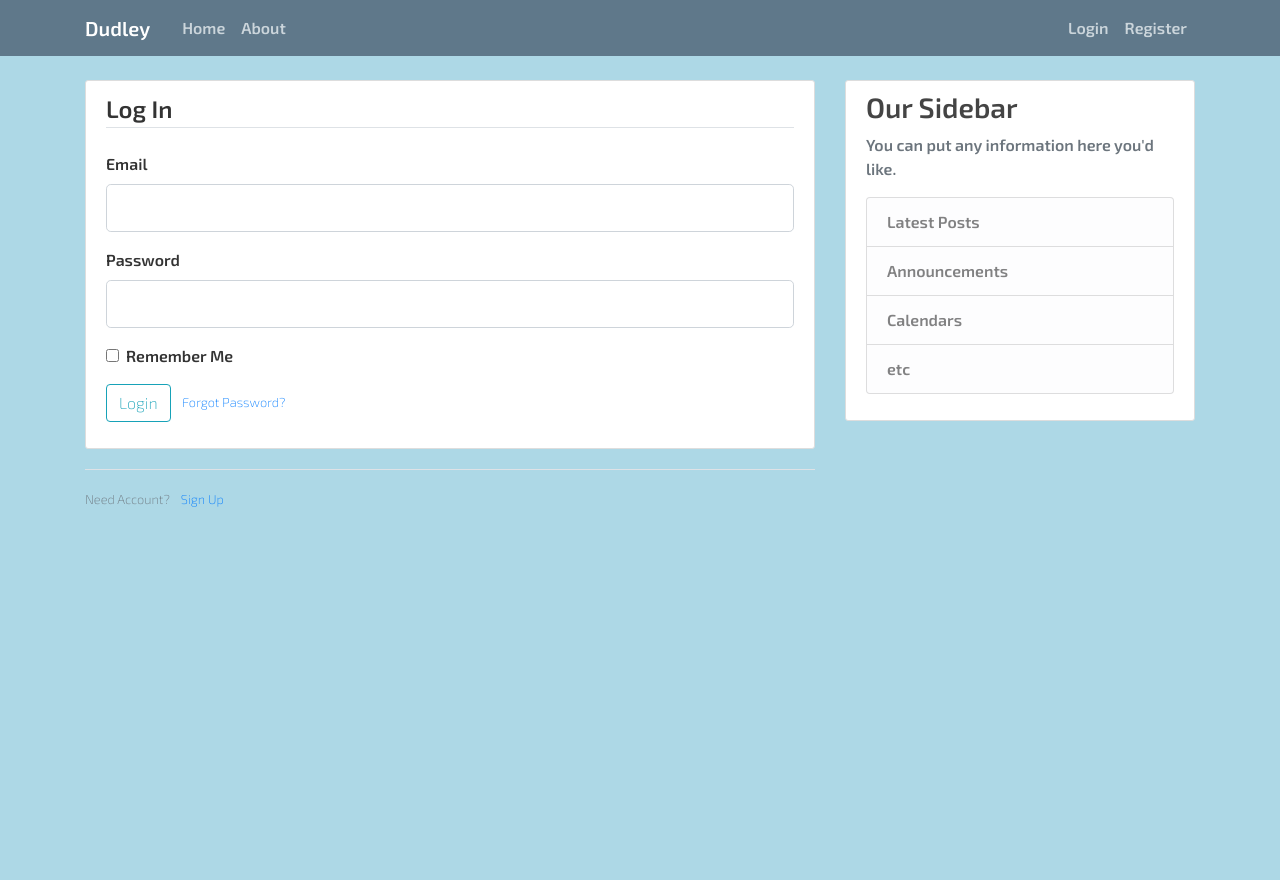
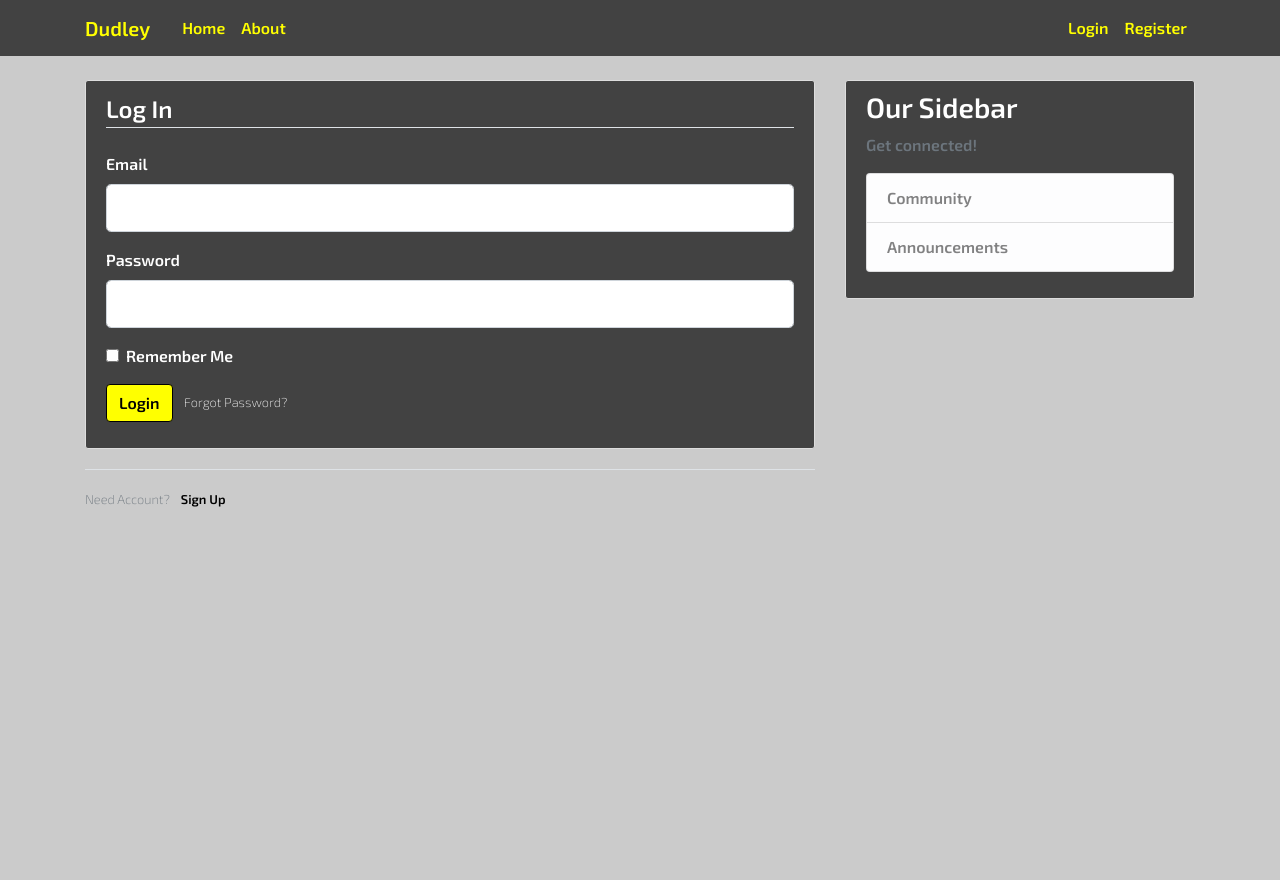
Before and after one commit to mstephens15/Dudley, a Flask app: page /login in a window 1280 px wide. Run offline with Flask 2, Linux system fonts and the light colour scheme; some libraries are stand-ins or nearby versions.

Commit message:
Version 1.0: Links working on landing page

```diff
--- a/files/static/main.css
+++ b/files/static/main.css
@@ -1,6 +1,6 @@
 body {
-  background: lightblue;
-  color: #333333;
+  background: #cbcbcb;
+  color: white;
   margin-top: 5rem;
   font-family: 'Exo 2', sans-serif;
     font-weight: 600;
@@ -9,11 +9,11 @@ body {
 h1, h2, h3, h4, h5, h6 {
   font-family: 'Exo 2', sans-serif;
   font-weight: 600;
-  color: #444444;
+  color: white;
 }
 
 .content-section {
-  background: #ffffff;
+  background: #424242;
   padding: 10px 20px;
   border: 1px solid #dddddd;
   border-radius: 3px;
@@ -21,21 +21,50 @@ h1, h2, h3, h4, h5, h6 {
 }
 
 .bg-steel {
-  background-color: #5f788a;
+  background-color: #424242;
 }
 
 .site-header .navbar-nav .nav-link {
-  color: #cbd5db;
+  color: yellow;
 }
 
 .site-header .navbar-nav .nav-link:hover {
-  color: #ffffff;
+  color: #cbcbcb;
 }
 
 .site-header .navbar-nav .nav-link.active {
   font-weight: 500;
 }
 
+.dudley-tag {
+  color: yellow!important;
+}
+
+.my-button {
+  color: black;
+  border-color: black;
+  background: yellow;
+  font-family: 'Exo 2', sans-serif!important;
+  font-weight: 600!important;
+}
+
+.mini-text {
+  color: black;
+  font-weight: 800;
+}
+
+.mini-text:hover {
+  color: blue;
+}
+
+.forgot-password {
+  color: white;
+  text-decoration: none;
+}
+
+.forgot-password:hover {
+  color: lightblue;
+}
 /* Account page */
 
 .account-img {
--- a/files/static/website.css
+++ b/files/static/website.css
@@ -102,7 +102,11 @@ html, body {
 	margin: auto;
 }
 
-#freetrial > p {
+#freetrial > a {
+	text-decoration: none;
+}
+
+#freetrial > a > p {
 	width: 100%;
 	height: 20px;
 	text-align: center;
@@ -326,7 +330,11 @@ html, body {
 	float: right;
 }
 
-#footbutton > p {
+#footbutton > a {
+	text-decoration: none;
+}
+
+#footbutton > a > p {
 	background-color: yellow;
 	width: 25%;
 	text-align: center;
--- a/files/templates/account.html
+++ b/files/templates/account.html
@@ -62,7 +62,7 @@
 
         <!-- Submit Button -->
             <div class="form-group">
-                {{ form.submit(class="btn btn-outline-info") }}
+                {{ form.submit(class="my-button btn btn-outline-info") }}
             </div>
         </form>
 	</div>
--- a/files/templates/layout.html
+++ b/files/templates/layout.html
@@ -28,7 +28,7 @@
 <header class="site-header">
       <nav class="navbar navbar-expand-md navbar-dark bg-steel fixed-top">
         <div class="container">
-          <a class="navbar-brand mr-4" href="/">Dudley</a>
+          <a class="dudley-tag navbar-brand mr-4" href="/">Dudley</a>
           <button class="navbar-toggler" type="button" data-toggle="collapse" data-target="#navbarToggle" aria-controls="navbarToggle" aria-expanded="false" aria-label="Toggle navigation">
             <span class="navbar-toggler-icon"></span>
           </button>
@@ -72,12 +72,10 @@
         <div class="col-md-4">
           <div class="content-section">
             <h3>Our Sidebar</h3>
-            <p class='text-muted'>You can put any information here you'd like.
+            <p class='text-muted'>Get connected!
               <ul class="list-group">
-                <li class="list-group-item list-group-item-light">Latest Posts</li>
+                <li class="list-group-item list-group-item-light">Community</li>
                 <li class="list-group-item list-group-item-light">Announcements</li>
-                <li class="list-group-item list-group-item-light">Calendars</li>
-                <li class="list-group-item list-group-item-light">etc</li>
               </ul>
             </p>
           </div>
--- a/files/templates/login.html
+++ b/files/templates/login.html
@@ -48,16 +48,16 @@
 				</div>
 			</fieldset>
 			<div class="form-group">
-				{{ form.submit(class='btn btn-outline-info') }}
+				{{ form.submit(class='my-button btn btn-outline-info') }}
 			  <small class="text-muted ml-2">
-				<a href="{{ url_for('users.reset_request') }}">Forgot Password?</a>
+				<a class='forgot-password' href="{{ url_for('users.reset_request') }}">Forgot Password?</a>
 			  </small>
 			</div>
 		</form>
 	</div>
 	<div class="border-top pt-3">
 		<small class="text-muted">
-			Need Account? <a class="ml-2" href="{{ url_for('users.register') }}">Sign Up</a>
+			Need Account? <a class="ml-2 mini-text" href="{{ url_for('users.register') }}">Sign Up</a>
 		</small>
 	</div>
 {% endblock content %}
--- a/files/templates/register.html
+++ b/files/templates/register.html
@@ -6,7 +6,7 @@
         <form method="POST" action="">
             {{ form.hidden_tag() }}
             <fieldset class="form-group">
-                <legend class="border-bottom mb-4">Join Today</legend>
+                <legend class="border-bottom mb-4">Start Your Journey!</legend>
 
                 <div class="form-group">
                     {{ form.username.label(class="form-control-label") }}
@@ -74,13 +74,13 @@
                 </div>
             </fieldset>
             <div class="form-group">
-                {{ form.submit(class="btn btn-outline-info") }}
+                {{ form.submit(class="my-button btn btn-outline-info") }}
             </div>
         </form>
     </div>
     <div class="border-top pt-3">
         <small class="text-muted">
-            Already Have An Account? <a class="ml-2" href="{{ url_for('users.login') }}">Sign In</a>
+            Already Have An Account? <a class="ml-2 mini-text" href="{{ url_for('users.login') }}">Sign In</a>
         </small>
     </div>
 {% endblock content %}
```
Also changed, not shown: files/templates/landing_page.html (+4 -4 lines).
